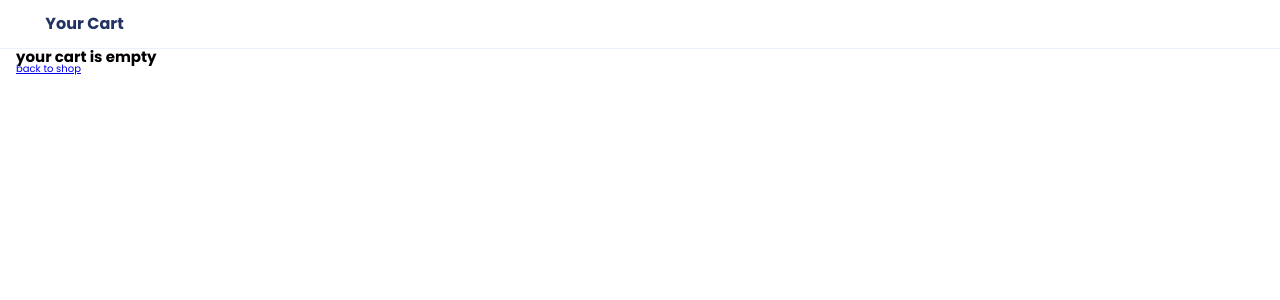
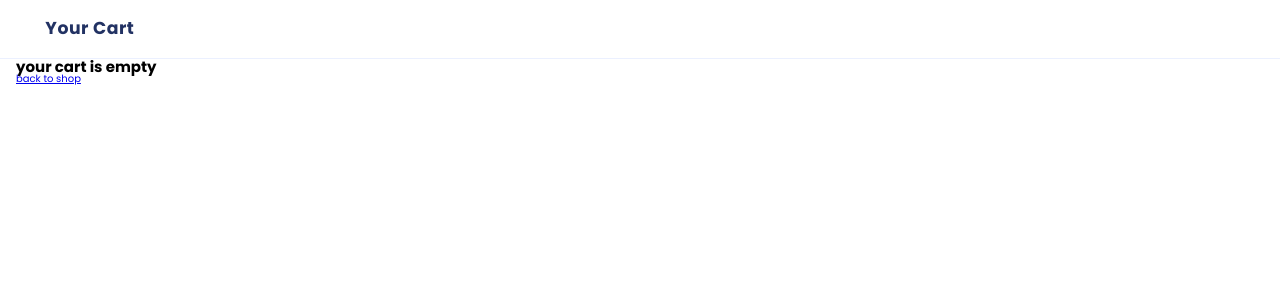
Before and after one commit to DmitriyIshchenko/e-commerce, a React (Create React App) app: page /cart in a window 1280 px wide. Shown: the top 300 px of the page. Built offline with nearby package versions, Linux system fonts and the light colour scheme; some icons are missing; what @mswjs/data would draw is missing.

Commit message:
Fix the header styles

```diff
--- a/src/common/Header.module.scss
+++ b/src/common/Header.module.scss
@@ -1,20 +1,16 @@
 @use '../styles/colors';
+@use '../styles/typography' as text;
 
 .header {
   display: flex;
   align-items: center;
   gap: 1.6rem;
 
-  padding: 1.6rem 2.4rem;
-  margin: 0 -2.4rem;
+  padding: 1.6rem;
+  margin: 0 -1.6rem;
   border-bottom: 1px solid colors.$neutral-light;
 
-  font-size: 1.6rem;
-  font-weight: 700;
-
-  text-transform: capitalize;
-
-  color: colors.$neutral-dark;
+  @include text.heading(3);
 }
 
 .btnBack {
```
